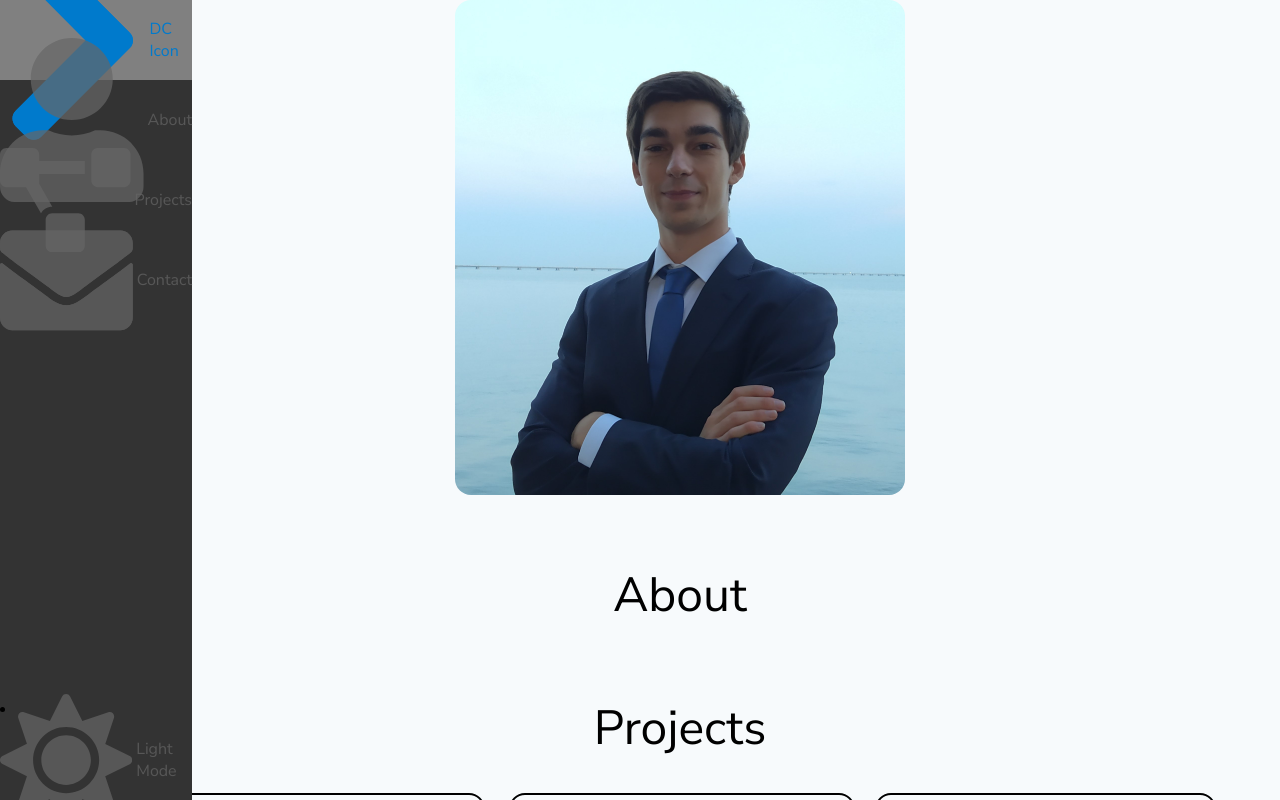
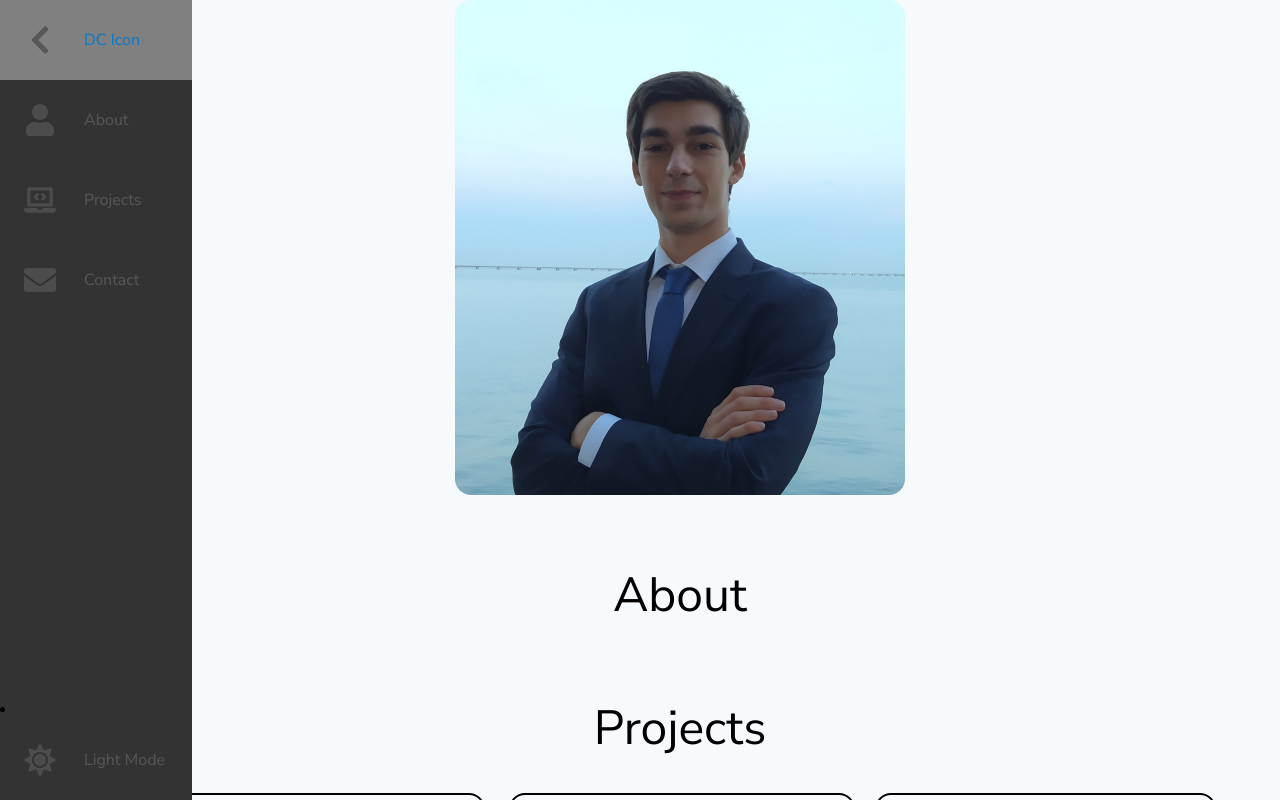
Before and after one commit to Am4teur/portfolio-next, a Next.js app: page / in a window 1280 px wide. Shown: the top 800 px of the page. Built offline with nearby package versions, Linux system fonts and the light colour scheme.

Commit message:
Changed svg to files in sidebar

```diff
--- a/components/Sidebar.tsx
+++ b/components/Sidebar.tsx
@@ -15,19 +15,19 @@ export default function Sidebar() {
       <ul className={styles.sidebar_items}>
         <li className={styles.sidebar_logo}>
           <Link href="/"><a className={styles.sidebar_link}>
-            <svg aria-hidden="true" focusable="false" data-prefix="fas" data-icon="chevron-right" className="svg-inline--fa fa-chevron-right fa-w-10" role="img" xmlns="http://www.w3.org/2000/svg" viewBox="0 0 320 512"><path fill="currentColor" d="M285.476 272.971L91.132 467.314c-9.373 9.373-24.569 9.373-33.941 0l-22.667-22.667c-9.357-9.357-9.375-24.522-.04-33.901L188.505 256 34.484 101.255c-9.335-9.379-9.317-24.544.04-33.901l22.667-22.667c9.373-9.373 24.569-9.373 33.941 0L285.475 239.03c9.373 9.372 9.373 24.568.001 33.941z"/><path xmlns="http://www.w3.org/2000/svg" fill="currentColor" d="M285.476 272.971L91.132 467.314c-9.373 9.373-24.569 9.373-33.941 0l-22.667-22.667c-9.357-9.357-9.375-24.522-.04-33.901L188.505 256 34.484 101.255c-9.335-9.379-9.317-24.544.04-33.901l22.667-22.667c9.373-9.373 24.569-9.373 33.941 0L285.475 239.03c9.373 9.372 9.373 24.568.001 33.941z"/></svg>
+            <img src="/svg/sidebar/chevron-right-solid.svg" alt="arrowRight"/>
             <span className={styles.item_text}>DC Icon</span>
           </a></Link>
         </li>
         <li className={styles.sidebar_item}>
           <Link href="/"><a className={styles.sidebar_link}>
-            <svg aria-hidden="true" focusable="false" data-prefix="fas" data-icon="user" className="svg-inline--fa fa-user fa-w-14" role="img" xmlns="http://www.w3.org/2000/svg" viewBox="0 0 448 512"><path fill="currentColor" d="M224 256c70.7 0 128-57.3 128-128S294.7 0 224 0 96 57.3 96 128s57.3 128 128 128zm89.6 32h-16.7c-22.2 10.2-46.9 16-72.9 16s-50.6-5.8-72.9-16h-16.7C60.2 288 0 348.2 0 422.4V464c0 26.5 21.5 48 48 48h352c26.5 0 48-21.5 48-48v-41.6c0-74.2-60.2-134.4-134.4-134.4z"></path></svg>
+            <img src="/svg/sidebar/user-solid.svg" alt="user"/>
             <span className={styles.item_text}>About</span>
           </a></Link>
         </li>
         <li className={styles.sidebar_item}>
           <Link href="/"><a className={styles.sidebar_link}>
-            <svg aria-hidden="true" focusable="false" data-prefix="fas" data-icon="project-diagram" className="svg-inline--fa fa-project-diagram fa-w-20" role="img" xmlns="http://www.w3.org/2000/svg" viewBox="0 0 640 512"><path fill="currentColor" d="M384 320H256c-17.67 0-32 14.33-32 32v128c0 17.67 14.33 32 32 32h128c17.67 0 32-14.33 32-32V352c0-17.67-14.33-32-32-32zM192 32c0-17.67-14.33-32-32-32H32C14.33 0 0 14.33 0 32v128c0 17.67 14.33 32 32 32h95.72l73.16 128.04C211.98 300.98 232.4 288 256 288h.28L192 175.51V128h224V64H192V32zM608 0H480c-17.67 0-32 14.33-32 32v128c0 17.67 14.33 32 32 32h128c17.67 0 32-14.33 32-32V32c0-17.67-14.33-32-32-32z"></path></svg>
+            <img src="/svg/sidebar/laptop-code-solid.svg" alt="laptopCode"/>
             <span className={styles.item_text}>Projects</span>
           </a></Link>
         </li>
@@ -35,15 +35,15 @@ export default function Sidebar() {
         <li className={styles.sidebar_item}>
             <Link href="/contact">
               <a className={styles.sidebar_link}>
-              <svg aria-hidden="true" focusable="false" data-prefix="fas" data-icon="blog" className="svg-inline--fa fa-blog fa-w-16" role="img" xmlns="http://www.w3.org/2000/svg" viewBox="0 0 512 512"><path fill="currentColor" d="M172.2 226.8c-14.6-2.9-28.2 8.9-28.2 23.8V301c0 10.2 7.1 18.4 16.7 22 18.2 6.8 31.3 24.4 31.3 45 0 26.5-21.5 48-48 48s-48-21.5-48-48V120c0-13.3-10.7-24-24-24H24c-13.3 0-24 10.7-24 24v248c0 89.5 82.1 160.2 175 140.7 54.4-11.4 98.3-55.4 109.7-109.7 17.4-82.9-37-157.2-112.5-172.2zM209 0c-9.2-.5-17 6.8-17 16v31.6c0 8.5 6.6 15.5 15 15.9 129.4 7 233.4 112 240.9 241.5.5 8.4 7.5 15 15.9 15h32.1c9.2 0 16.5-7.8 16-17C503.4 139.8 372.2 8.6 209 0zm.3 96c-9.3-.7-17.3 6.7-17.3 16.1v32.1c0 8.4 6.5 15.3 14.8 15.9 76.8 6.3 138 68.2 144.9 145.2.8 8.3 7.6 14.7 15.9 14.7h32.2c9.3 0 16.8-8 16.1-17.3-8.4-110.1-96.5-198.2-206.6-206.7z"></path></svg>
-                <span className={styles.item_text}>Blog</span>
+              <img src="/svg/sidebar/blog-solid.svg" alt="blog"/>
+              <span className={styles.item_text}>Blog</span>
               </a>
             </Link>
         </li>
         */}
         <li className={styles.sidebar_item}>
           <Link href="/"><a className={styles.sidebar_link}>
-            <svg aria-hidden="true" focusable="false" data-prefix="fas" data-icon="envelope" className="svg-inline--fa fa-envelope fa-w-16" role="img" xmlns="http://www.w3.org/2000/svg" viewBox="0 0 512 512"><path fill="currentColor" d="M502.3 190.8c3.9-3.1 9.7-.2 9.7 4.7V400c0 26.5-21.5 48-48 48H48c-26.5 0-48-21.5-48-48V195.6c0-5 5.7-7.8 9.7-4.7 22.4 17.4 52.1 39.5 154.1 113.6 21.1 15.4 56.7 47.8 92.2 47.6 35.7.3 72-32.8 92.3-47.6 102-74.1 131.6-96.3 154-113.7zM256 320c23.2.4 56.6-29.2 73.4-41.4 132.7-96.3 142.8-104.7 173.4-128.7 5.8-4.5 9.2-11.5 9.2-18.9v-19c0-26.5-21.5-48-48-48H48C21.5 64 0 85.5 0 112v19c0 7.4 3.4 14.3 9.2 18.9 30.6 23.9 40.7 32.4 173.4 128.7 16.8 12.2 50.2 41.8 73.4 41.4z"/><path xmlns="http://www.w3.org/2000/svg" fill="currentColor" d="M502.3 190.8c3.9-3.1 9.7-.2 9.7 4.7V400c0 26.5-21.5 48-48 48H48c-26.5 0-48-21.5-48-48V195.6c0-5 5.7-7.8 9.7-4.7 22.4 17.4 52.1 39.5 154.1 113.6 21.1 15.4 56.7 47.8 92.2 47.6 35.7.3 72-32.8 92.3-47.6 102-74.1 131.6-96.3 154-113.7zM256 320c23.2.4 56.6-29.2 73.4-41.4 132.7-96.3 142.8-104.7 173.4-128.7 5.8-4.5 9.2-11.5 9.2-18.9v-19c0-26.5-21.5-48-48-48H48C21.5 64 0 85.5 0 112v19c0 7.4 3.4 14.3 9.2 18.9 30.6 23.9 40.7 32.4 173.4 128.7 16.8 12.2 50.2 41.8 73.4 41.4z"/></svg>
+            <img src="/svg/sidebar/envelope-solid.svg" alt="emailEnvelope"/>
             <span className={styles.item_text}>Contact</span>
           </a></Link>
         </li>
@@ -53,14 +53,14 @@ export default function Sidebar() {
       ?
       <li className={styles.sidebar_item}>
         <a className={styles.sidebar_link} onClick={changeMode}>
-          <svg aria-hidden="true" focusable="false" data-prefix="fas" data-icon="sun" className="svg-inline--fa fa-sun fa-w-16" role="img" xmlns="http://www.w3.org/2000/svg" viewBox="0 0 512 512"><path fill="currentColor" d="M256 160c-52.9 0-96 43.1-96 96s43.1 96 96 96 96-43.1 96-96-43.1-96-96-96zm246.4 80.5l-94.7-47.3 33.5-100.4c4.5-13.6-8.4-26.5-21.9-21.9l-100.4 33.5-47.4-94.8c-6.4-12.8-24.6-12.8-31 0l-47.3 94.7L92.7 70.8c-13.6-4.5-26.5 8.4-21.9 21.9l33.5 100.4-94.7 47.4c-12.8 6.4-12.8 24.6 0 31l94.7 47.3-33.5 100.5c-4.5 13.6 8.4 26.5 21.9 21.9l100.4-33.5 47.3 94.7c6.4 12.8 24.6 12.8 31 0l47.3-94.7 100.4 33.5c13.6 4.5 26.5-8.4 21.9-21.9l-33.5-100.4 94.7-47.3c13-6.5 13-24.7.2-31.1zm-155.9 106c-49.9 49.9-131.1 49.9-181 0-49.9-49.9-49.9-131.1 0-181 49.9-49.9 131.1-49.9 181 0 49.9 49.9 49.9 131.1 0 181z"></path></svg>
+        <img src="/svg/sidebar/sun-solid.svg" alt="sun"/>
           <span className={styles.item_text}>Light Mode</span>
         </a>
       </li>
       :
       <li className={styles.sidebar_item}>
         <a className={styles.sidebar_link} onClick={changeMode}>
-          <svg aria-hidden="true" focusable="false" data-prefix="fas" data-icon="moon" className="svg-inline--fa fa-moon fa-w-16" role="img" xmlns="http://www.w3.org/2000/svg" viewBox="0 0 512 512"><path fill="currentColor" d="M283.211 512c78.962 0 151.079-35.925 198.857-94.792 7.068-8.708-.639-21.43-11.562-19.35-124.203 23.654-238.262-71.576-238.262-196.954 0-72.222 38.662-138.635 101.498-174.394 9.686-5.512 7.25-20.197-3.756-22.23A258.156 258.156 0 0 0 283.211 0c-141.309 0-256 114.511-256 256 0 141.309 114.511 256 256 256z"></path></svg>
+        <img src="/svg/sidebar/moon-solid.svg" alt="moon"/>
           <span className={styles.item_text}>Dark</span>
         </a>
       </li>
```
